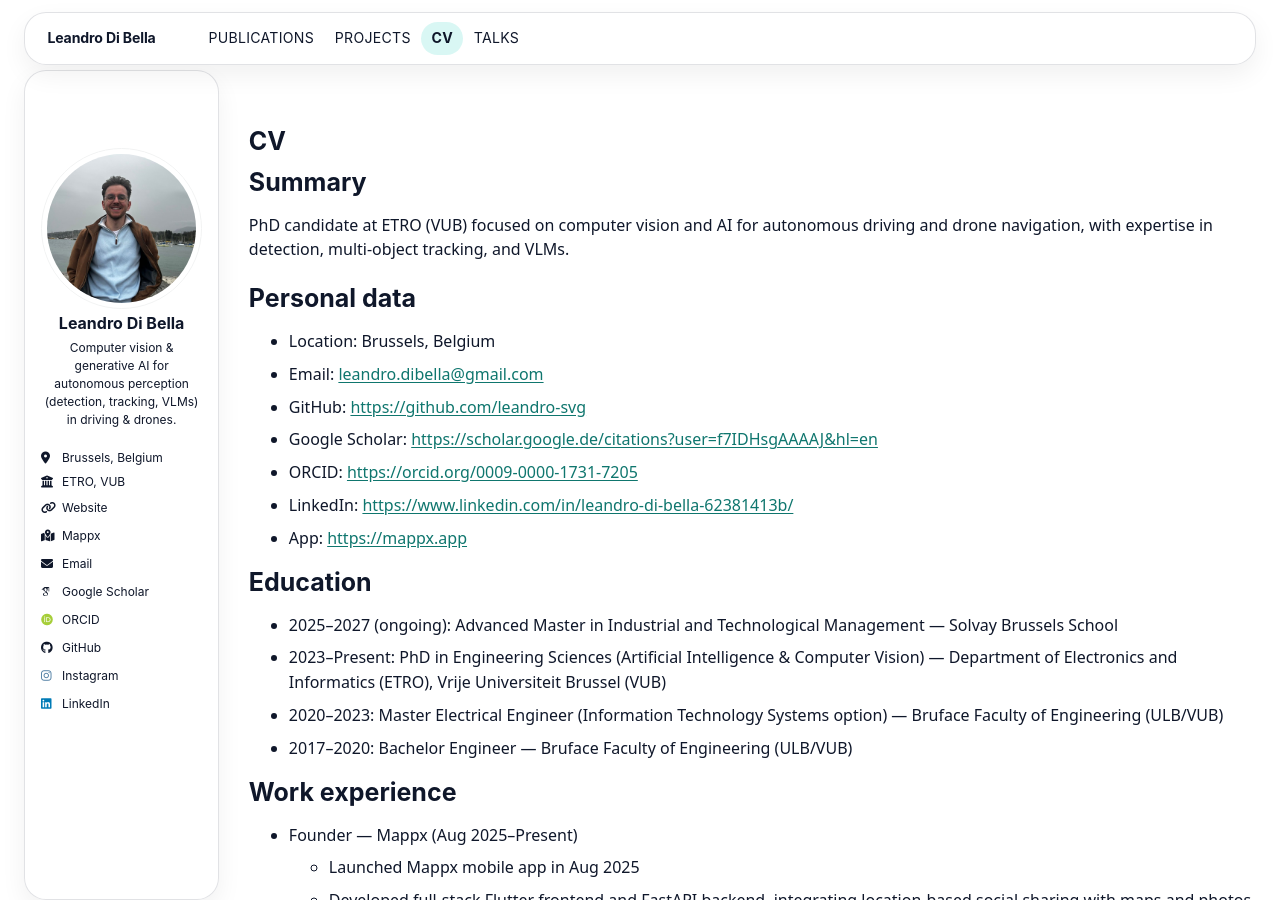
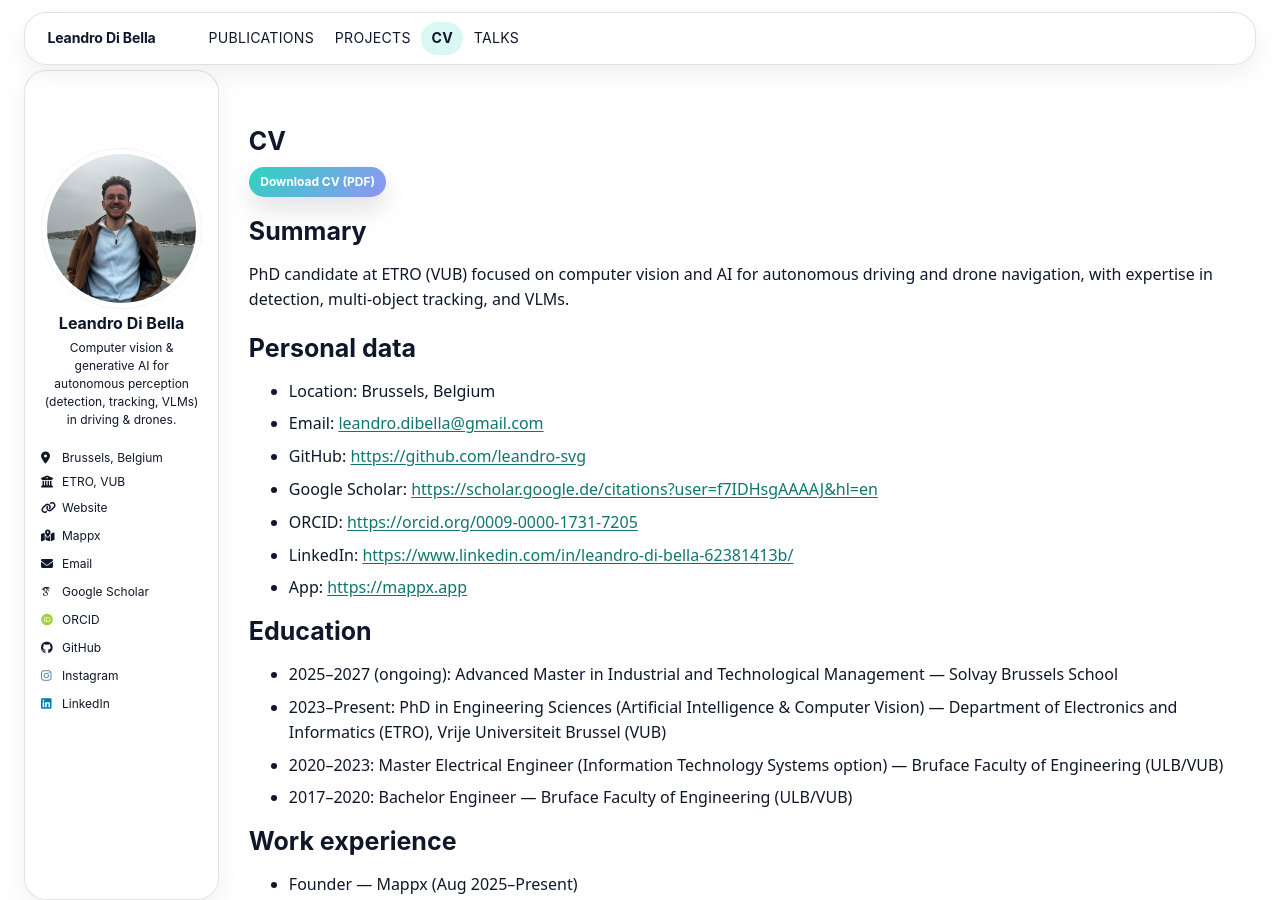
Before and after one commit to leandro-svg/leandrodibella.github.io, a Jekyll site: the page built from _pages/cv.md, in a window 1280 px wide and 900 px high. Built offline with Jekyll 4.4.1, drawn with Linux system fonts in a browser that asks for light colours; some web fonts are replaced; a script bundle is joined from its source files by our own code; library files that are not in the unit come from our copies.

Commit message:
Add download link for CV (PDF) in about and CV pages

```diff
--- a/_pages/cv.md
+++ b/_pages/cv.md
@@ -9,6 +9,10 @@ redirect_from:
 ---
 
 {% include base_path %}
+
+<div class="cv-download-links" style="margin: 0 0 1rem 0;">
+  <a href="{{ '/files/cv.pdf' | relative_url }}" class="btn btn--primary" download>Download CV (PDF)</a>
+</div>
 
 Summary
 ======
```
Also changed, not shown: _pages/about.md (+1 -0 lines).
